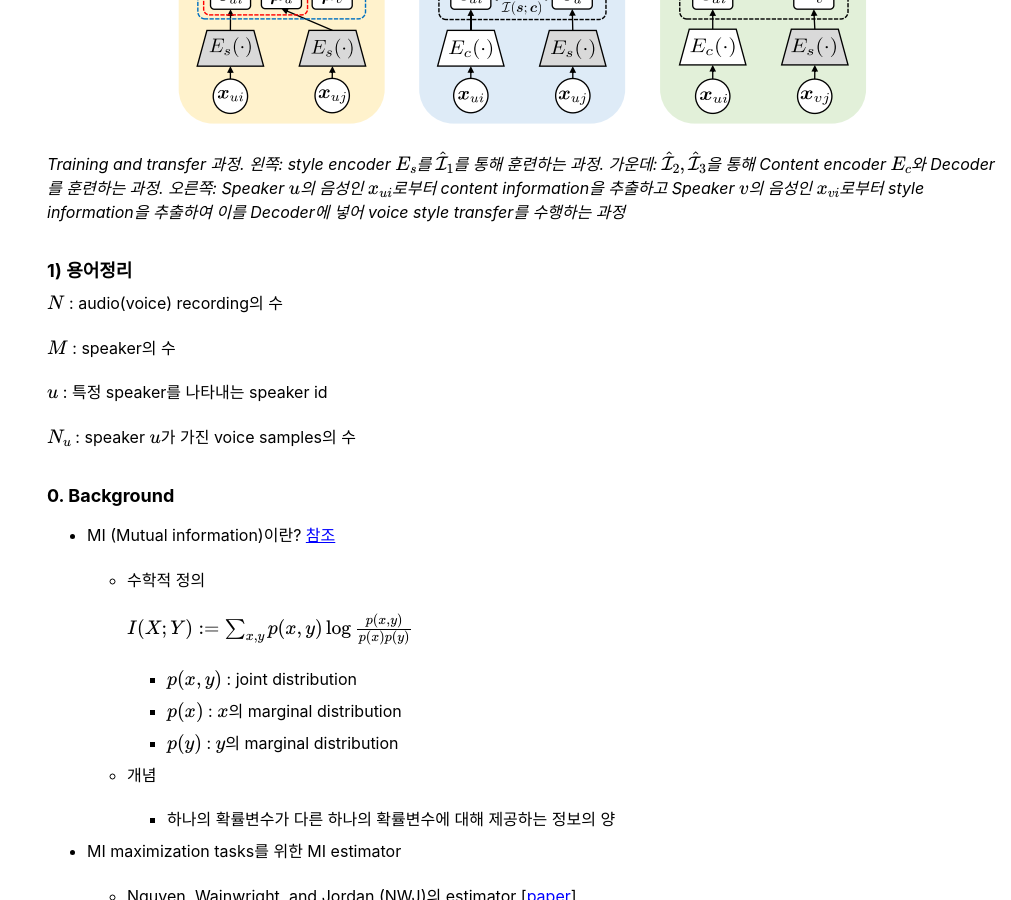
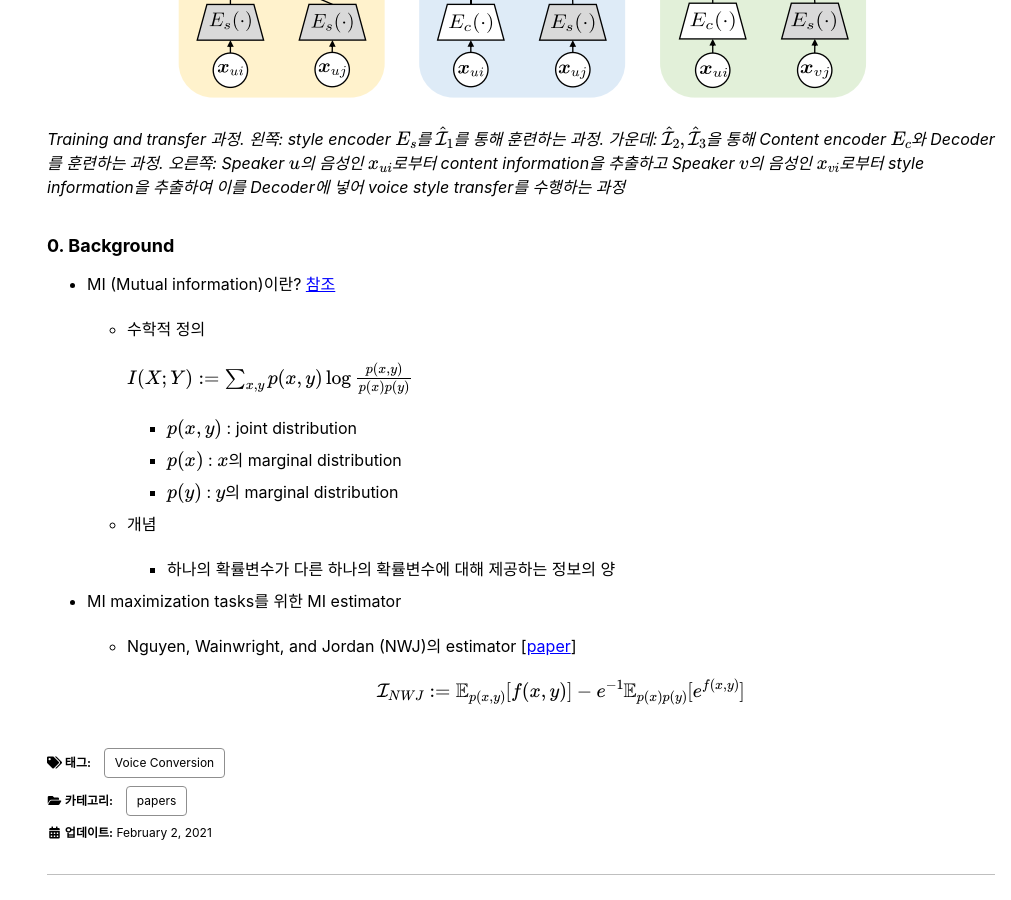
Before and after one commit to hrnoh24/blog, a Jekyll site: the page built from _posts/2021-02-02-post-paper-improving-zeroshot-VC.md, in a window 1280 px wide and 900 px high, scrolled down 1148 px. Shown: the whole window, without its empty margins (269-1280 px from the left). Built offline with Jekyll 4.4.1, drawn with Linux system fonts in a browser that asks for light colours; cached includes are drawn as plain includes; comment, search, counter and statistics services are not loaded.

Commit message:
remove terms

```diff
--- a/_posts/2021-02-02-post-paper-improving-zeroshot-VC.md
+++ b/_posts/2021-02-02-post-paper-improving-zeroshot-VC.md
@@ -55,18 +55,6 @@ Zero-shot voice conversion을 수행하는 것<br>
 
 
 
-### 1) 용어정리
-
-$$N$$ : audio(voice) recording의 수
-
-$$M$$ : speaker의 수
-
-$$u$$ : 특정 speaker를 나타내는 speaker id
-
-$$N_u$$ : speaker $$u$$가 가진 voice samples의 수
-
-
-
 ### 0. Background
 
 * MI (Mutual information)이란? [참조](https://blueskyvision.tistory.com/m/774?category=786439)
```
